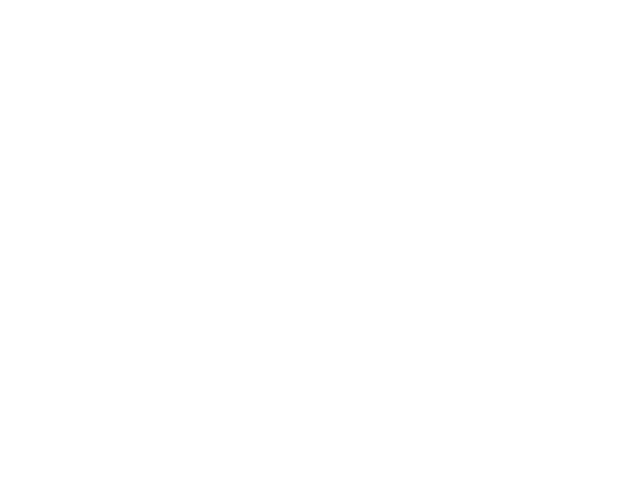
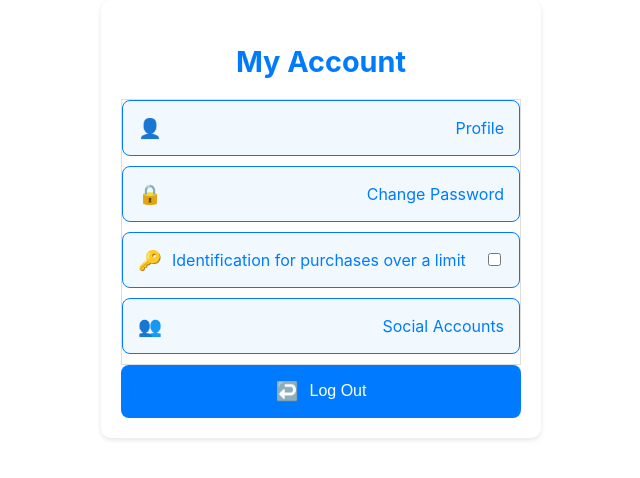
Before and after one commit to BechnyJan/farewheel, a React (Create React App) app: page /account in a window 1280 px wide. Before the commit this address had no page. Shown: the top 478 px of the page, without its empty margins (319-959 px from the left). Built offline with nearby package versions, Linux system fonts and the light colour scheme.

Commit message:
ticket controling

```diff
--- a/src/App.js
+++ b/src/App.js
@@ -1,6 +1,7 @@
 import { useEffect, useState } from "react";
 import { BrowserRouter as Router, Route, Routes } from "react-router-dom";
 import "./App.css";
+import AccountSetting from "./components/AccountSetting";
 import PurchaseTicketDetail from "./components/PurchaseTicketDetail";
 import RouteExtraDetailPage from "./components/RouteExtraDetailPage";
 import RouteResultPage from "./components/RouteResultPage";
@@ -12,6 +13,7 @@ import PassesPage from "./pages/PassesPage";
 import SignUpSignInPage from "./pages/SignIn";
 import TicketsPage from "./pages/TicketsPage";
 import TouristPage from "./pages/TouristPage";
+import TicketDetailPage from "./pages/TicketDetailPage";
 
 function App() {
   const [processPurchase, setProcessPurchase] = useState(false);
@@ -80,6 +82,8 @@ function App() {
         <Route path="/extras" element={<Extras />} />
         <Route path="extras/route-detail" element={<RouteExtraDetailPage />} />
         <Route path="/tickets/details/:id" element={<PurchaseTicketDetail />} />
+        <Route path="/ticket/:id" element={<TicketDetailPage />} />
+
         <Route path="/confirmation" element={<ConfirmationPage />} />
         <Route
           path="/more"
@@ -87,6 +91,7 @@ function App() {
             <MorePage setIsSignedIn={logoutHandler} isSignedIn={isSignedIn} />
           }
         />
+        <Route path="/account" element={<AccountSetting />} />
         <Route
           path="/signin"
           element={<SignUpSignInPage setIsSignedIn={loginHandler} />}
--- /dev/null
+++ b/src/components/AccountSetting.css
@@ -0,0 +1,72 @@
+.account-settings {
+  padding: 20px;
+  background-color: white;
+  border-radius: 10px;
+  max-width: 400px;
+  margin: 0 auto;
+  box-shadow: 0 2px 5px rgba(0, 0, 0, 0.1);
+}
+
+.account-title {
+  font-size: 1.8rem;
+  font-weight: bold;
+  text-align: center;
+  margin-bottom: 20px;
+  color: #007bff;
+}
+
+.account-options {
+  list-style: none;
+  padding: 0;
+}
+
+.option-item {
+  display: flex;
+  align-items: center;
+  justify-content: space-between;
+  padding: 15px;
+  border: 1px solid #007bff;
+  border-radius: 8px;
+  margin-bottom: 10px;
+  background-color: #f1f9ff;
+  font-size: 1rem;
+  color: #007bff;
+  cursor: pointer;
+  transition: background-color 0.3s;
+}
+
+.option-item:hover {
+  background-color: #d6ebff;
+}
+
+.icon {
+  font-size: 1.2rem;
+  margin-right: 10px;
+}
+
+.toggle {
+  margin-left: auto;
+}
+
+.logout-btn {
+  display: flex;
+  align-items: center;
+  justify-content: center;
+  width: 100%;
+  padding: 15px;
+  font-size: 1rem;
+  color: white;
+  background-color: #007bff;
+  border: none;
+  border-radius: 8px;
+  cursor: pointer;
+  transition: background-color 0.3s;
+}
+
+.logout-btn:hover {
+  background-color: #0056b3;
+}
+
+.logout-btn .icon {
+  margin-right: 10px;
+}
--- /dev/null
+++ b/src/components/AccountSetting.js
@@ -0,0 +1,32 @@
+import React from "react";
+import { useNavigate } from "react-router-dom";
+import './AccountSetting.css'
+
+export default function AccountSetting () {
+  const navigate = useNavigate();
+
+  return (
+    <div className="account-settings">
+      <h2 className="account-title">My Account</h2>
+      <ul className="account-options">
+        <li className="option-item" onClick={() => navigate("/profile")}>
+          <span className="icon">👤</span> Profile
+        </li>
+        <li className="option-item" onClick={() => navigate("/change-password")}>
+          <span className="icon">🔒</span> Change Password
+        </li>
+        <li className="option-item">
+          <span className="icon">🔑</span>
+          Identification for purchases over a limit
+          <input type="checkbox" className="toggle" />
+        </li>
+        <li className="option-item" onClick={() => navigate("/social-accounts")}>
+          <span className="icon">👥</span> Social Accounts
+        </li>
+      </ul>
+      <button className="logout-btn" onClick={() => navigate("/logout")}>
+        <span className="icon">↩️</span> Log Out
+      </button>
+    </div>
+  );
+};
--- a/src/components/BackButton.css
+++ b/src/components/BackButton.css
@@ -4,7 +4,7 @@
   justify-content: center;
   position: relative;
   padding: 1rem 0;
-  background-color: #f8f9fa;
+  background-color: inherit;;
 }
 
 .back-btn {
--- a/src/components/RouteResultPage.js
+++ b/src/components/RouteResultPage.js
@@ -6,13 +6,16 @@ import "./RouteResultPage.css";
 export default function RouteResultPage() {
   const location = useLocation();
   const navigate = useNavigate();
-  const { from, to, results } = location.state || {};
+  const { from, to, results,means } = location.state || {};
   console.log(location.state.results,results);
   useEffect(() => {
 
 
   }, [location.state, results]);
 // && results.length > 0
+
+console.log(means);
+
   return (
     <div className="route-results-modal">
       <button className="back-btn" onClick={() => navigate(-1)}>
--- a/src/components/Searchbar.js
+++ b/src/components/Searchbar.js
@@ -52,7 +52,7 @@ export default function SearchBar() {
         from: fromQuery,
         to: toQuery,
         excluded: excludedStations,
-        accessibleOnly: meansOfTransport,
+        means: meansOfTransport,
         time: timeHour,
         results: mockResults,
       },
@@ -133,7 +133,6 @@ export default function SearchBar() {
                 </div>
               </div>
             </div>
-            {/* <div> */}
             <div
               className="filter-item_container"
               id="filter-container-accessible"
@@ -146,7 +145,7 @@ export default function SearchBar() {
                 onChange={handleTransportChange}
               />
             </div>
-            {/* </div> */}
+
             <div>
               <label>Vyloučené stanice:</label>
               <input
--- a/src/components/TicketItem.js
+++ b/src/components/TicketItem.js
@@ -1,8 +1,9 @@
 import React from "react";
+import { Link } from "react-router-dom";
 
 export default function TicketItem({activated,name,price, duration,id,index, onActivate}) {
   return (
-    <div key={`${id}-${index}`} className="ticket-item">
+    <Link to={`/ticket/${id}`}  key={`${id}-${index}`} className="ticket-item">
       <div className="ticket-info">
         <h2>{name}</h2>
         <p>Price: {price} CZK</p>
@@ -22,6 +23,6 @@ export default function TicketItem({activated,name,price, duration,id,index, onA
           </button>
         )}
       </div>
-    </div>
+    </Link>
   );
 }
--- a/src/index.css
+++ b/src/index.css
@@ -1,18 +1,19 @@
 body {
   margin: 0;
-  font-family: -apple-system, BlinkMacSystemFont, 'Segoe UI', 'Roboto', 'Oxygen',
-    'Ubuntu', 'Cantarell', 'Fira Sans', 'Droid Sans', 'Helvetica Neue',
+  font-family: -apple-system, BlinkMacSystemFont, "Segoe UI", "Roboto", "Oxygen",
+    "Ubuntu", "Cantarell", "Fira Sans", "Droid Sans", "Helvetica Neue",
     sans-serif;
   -webkit-font-smoothing: antialiased;
   -moz-osx-font-smoothing: grayscale;
 }
 
 code {
-  font-family: source-code-pro, Menlo, Monaco, Consolas, 'Courier New',
+  font-family: source-code-pro, Menlo, Monaco, Consolas, "Courier New",
     monospace;
 }
 
-a,li {
+a,
+li {
   text-decoration: none;
   list-style: none;
 }
@@ -25,3 +26,22 @@ button {
   border: none;
   cursor: pointer;
 }
+
+ul {
+  background: white;
+  border: 1px solid #ddd;
+  overflow-y: auto;
+  list-style: none;
+  padding: 0;
+  margin: 0;
+}
+
+ul li {
+  padding: 10px;
+  cursor: pointer;
+  border-bottom: 1px solid #ddd;
+}
+
+ul li:hover {
+  background-color: #f0f0f0;
+}
--- a/src/pages/MorePage.js
+++ b/src/pages/MorePage.js
@@ -1,7 +1,7 @@
 import BottomNavBar from "../components/BottomNavBar";
 
 import React, { useState } from "react";
-import { useNavigate } from "react-router-dom";
+import { NavLink, useNavigate } from "react-router-dom";
 import "./MorePage.css";
 
 export default function MorePage({ isSignedIn, setIsSignedIn }) {
@@ -42,6 +42,7 @@ export default function MorePage({ isSignedIn, setIsSignedIn }) {
           <h2>Account</h2>
           {isSignedIn ? (
             <div className="account-actions">
+              <NavLink to='/account' >👤 Detail</NavLink>
               <p>Welcome, User!</p>
               <div className="account-btn_cotainer">
                 <button className="account-btn" onClick={handleSignOut}>
--- /dev/null
+++ b/src/pages/TicketDetailPage.css
@@ -0,0 +1,24 @@
+.ticket-detail-page {
+  padding: 20px;
+  text-align: center;
+  background-color: white;
+}
+
+.ticket-info {
+  margin: 20px auto;
+  padding: 20px;
+  border: 1px solid #007bff;
+  border-radius: 10px;
+  background-color: #f9f9f9;
+  max-width: 400px;
+}
+
+.verification-code {
+  margin-top: 20px;
+  padding: 10px;
+  background-color: #007bff;
+  color: white;
+  font-weight: bold;
+  border-radius: 8px;
+  font-size: 1.5rem;
+}
--- /dev/null
+++ b/src/pages/TicketDetailPage.js
@@ -0,0 +1,45 @@
+import React, { useEffect, useState } from "react";
+import { useParams, useNavigate } from "react-router-dom";
+import BackButton from "../components/BackButton";
+import "./TicketDetailPage.css";
+
+export default function TicketDetail() {
+  const { id } = useParams();
+  const navigate = useNavigate();
+  const [ticket, setTicket] = useState(null);
+  const [verificationCode, setVerificationCode] = useState("");
+
+  useEffect(() => {
+    // Fetch ticket details from localStorage
+    const savedTickets = JSON.parse(localStorage.getItem("tickets")) || [];
+    const selectedTicket = savedTickets.find((ticket) => ticket.id === id);
+    setTicket(selectedTicket);
+
+    // Generate a random verification code
+    const randomCode = Math.random()
+      .toString(36)
+      .substring(2, 10)
+      .toUpperCase();
+    setVerificationCode(randomCode);
+  }, [id]);
+
+  if (!ticket) {
+    return <p>Ticket not found</p>;
+  }
+
+  return (
+    <div className="ticket-detail-page">
+      <BackButton title={"Ticket Details"} />
+      <div className="ticket-info">
+        <h2>{ticket.name}</h2>
+        <p>Price: {ticket.price} CZK</p>
+        <p>Duration: {ticket.duration || "One way ticket"}</p>
+        <p>Status: {ticket.activated ? "Activated" : "Not Activated"}</p>
+        <div className="verification-code">
+          <p>Verification Code:</p>
+          <span>{verificationCode}</span>
+        </div>
+      </div>
+    </div>
+  );
+}
```
Also changed, not shown: src/components/Searchbar.css (+10 -33 lines).
